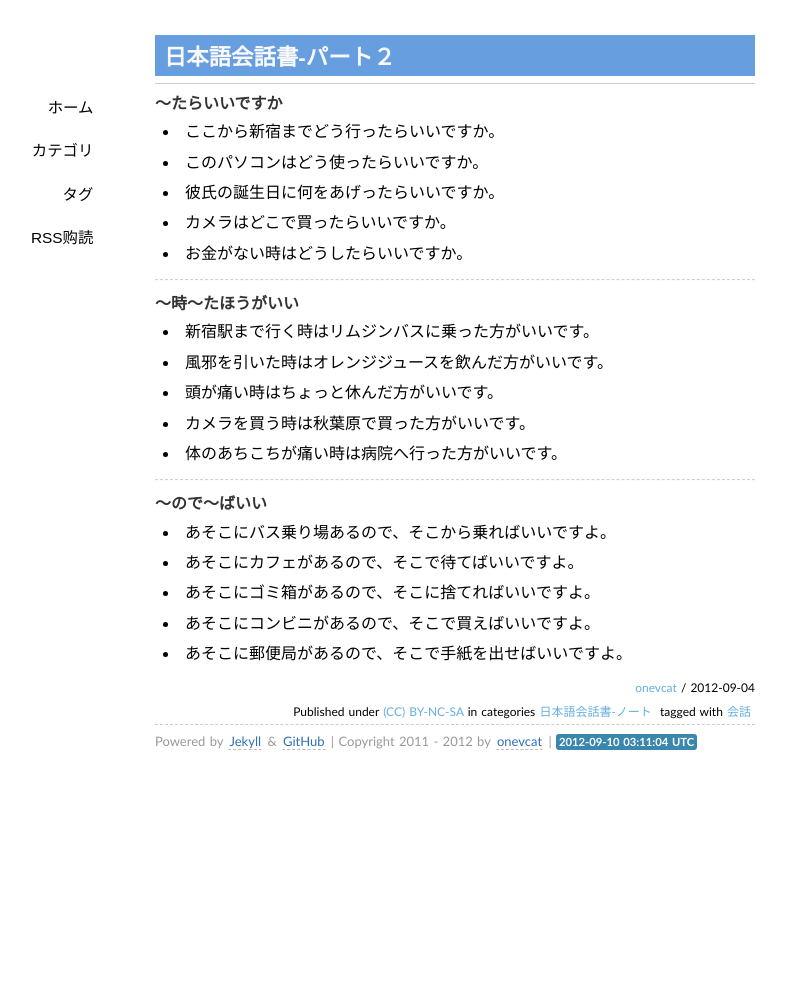
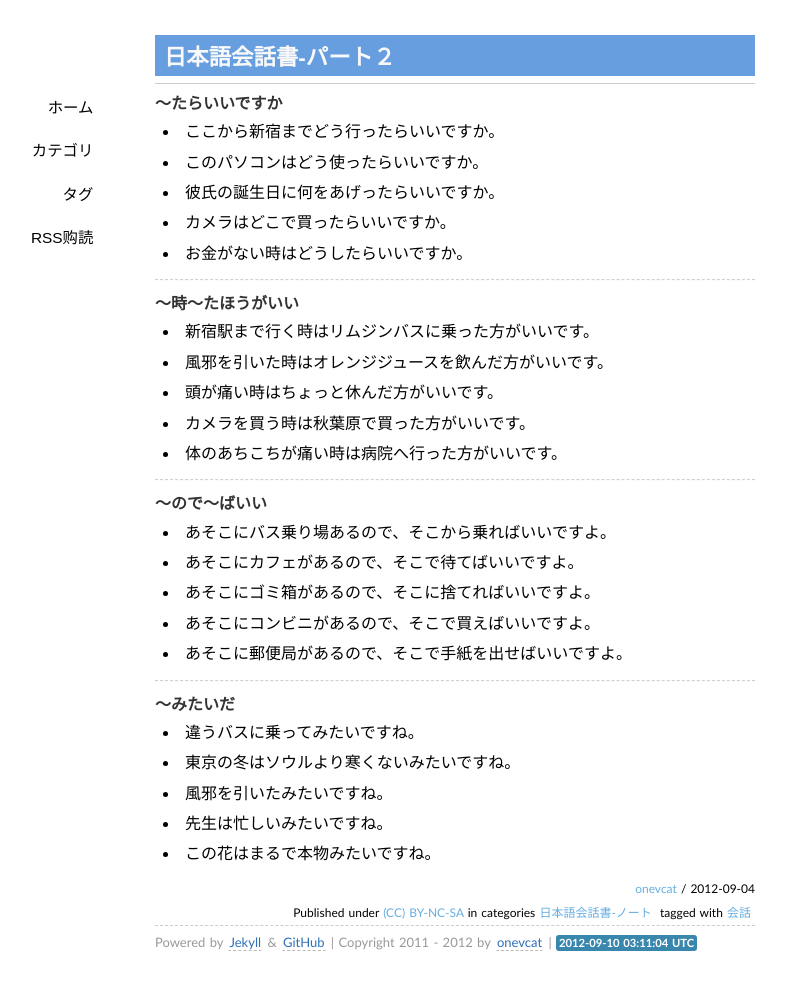
Before and after one commit to onevcat/japanese, a Jekyll site: the page built from _posts/japanese-conversation/2012-09-04-日本語会話書-パート2.md, in a window 1280 px wide. Shown: the whole page, without its empty margins (185-971 px from the left). Built offline with Jekyll 4.4.1, drawn with Linux system fonts in a browser that asks for light colours; some web fonts are replaced; Markdown is read by kramdown in place of the engine named in the settings; comment, search, counter and statistics services are not loaded; before the commit the page ends 900 px from its top, so only the background shows below that.

Commit message:
new posts

```diff
--- a/_posts/japanese-conversation/2012-09-04-日本語会話書-パート2.md
+++ b/_posts/japanese-conversation/2012-09-04-日本語会話書-パート2.md
@@ -29,3 +29,11 @@ tags:
 * あそこにゴミ箱があるので、そこに捨てればいいですよ。
 * あそこにコンビニがあるので、そこで買えばいいですよ。
 * あそこに郵便局があるので、そこで手紙を出せばいいですよ。
+
+---
+#### 〜みたいだ
+* 違うバスに乗ってみたいですね。
+* 東京の冬はソウルより寒くないみたいですね。
+* 風邪を引いたみたいですね。
+* 先生は忙しいみたいですね。
+* この花はまるで本物みたいですね。
```
Also changed, not shown: _posts/diary/2012-08-30-20120908記事.md (added, +14 -0 lines).
